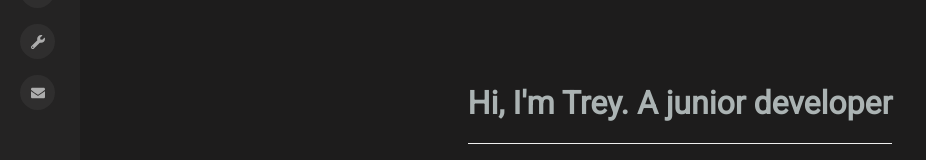
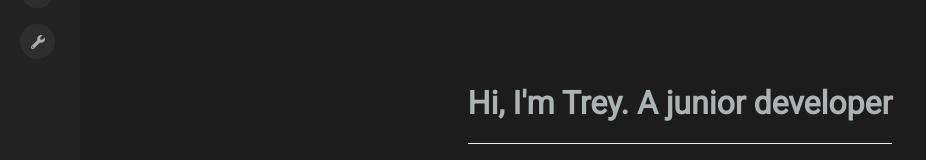
Before and after one commit to TreyPhillip/Portfolio, a React (Create React App) app: page / in a window 1280 px wide. Shown: the part 174-334 px from the top of the page, without its empty margins (0-926 px from the left). Built offline with nearby package versions, Linux system fonts and the light colour scheme.

Commit message:
removed contact page, added to about

```diff
--- a/src/components/Sidebar/Sidebar.js
+++ b/src/components/Sidebar/Sidebar.js
@@ -7,7 +7,7 @@ import {
     SidebarHeader,
     SidebarContent,
 } from 'react-pro-sidebar';
-import { FaWrench, FaBars, FaInfo, FaHome, FaEnvelope } from 'react-icons/fa';
+import { FaWrench, FaBars, FaInfo, FaHome } from 'react-icons/fa';
 
 class Sidebar extends Component {
     constructor(props) {
@@ -55,10 +55,6 @@ class Sidebar extends Component {
                                 Projects
                                 <Link to="/Projects"></Link>
                             </MenuItem>
-                            <MenuItem icon={<FaEnvelope />}>
-                                Contact
-                                <Link to="/Contact"></Link>
-                            </MenuItem>
                         </Menu>
                     </SidebarContent>
                 </ProSidebar>
```
